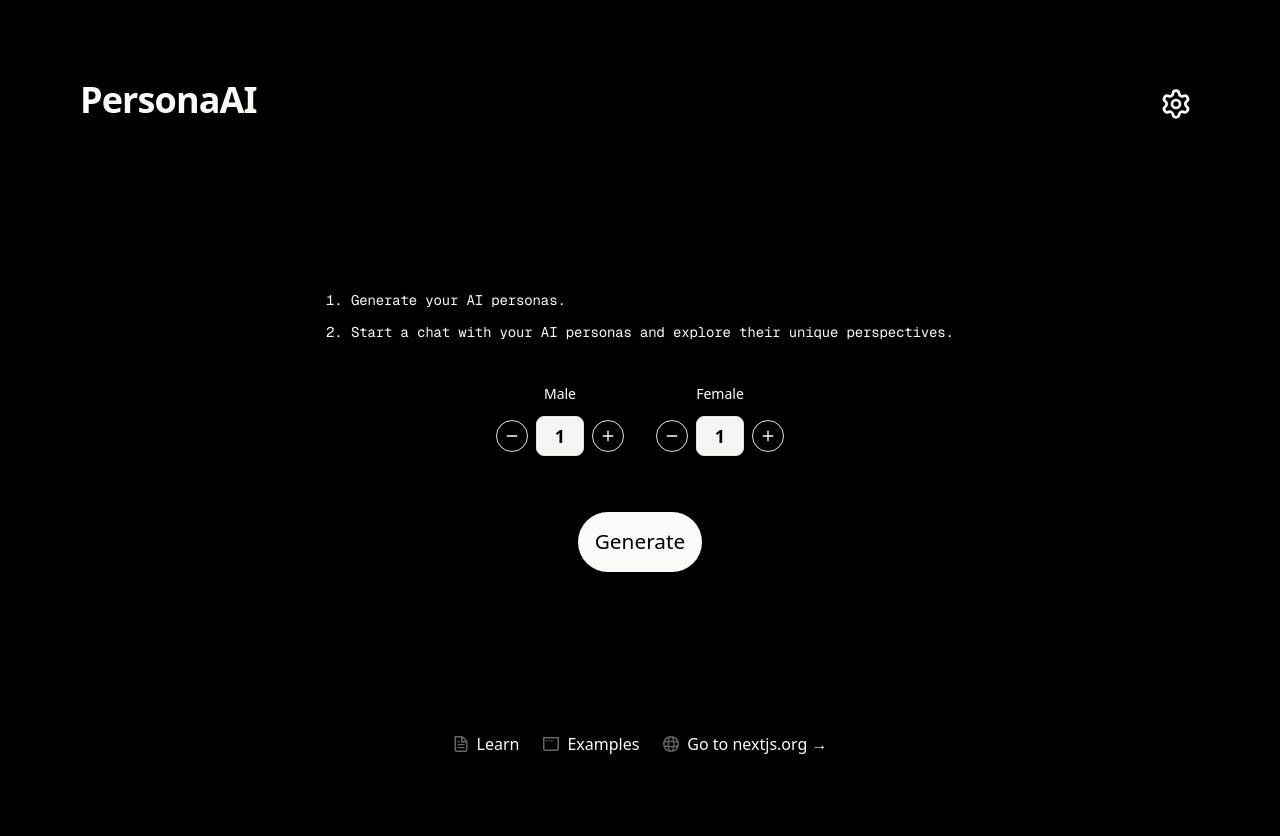
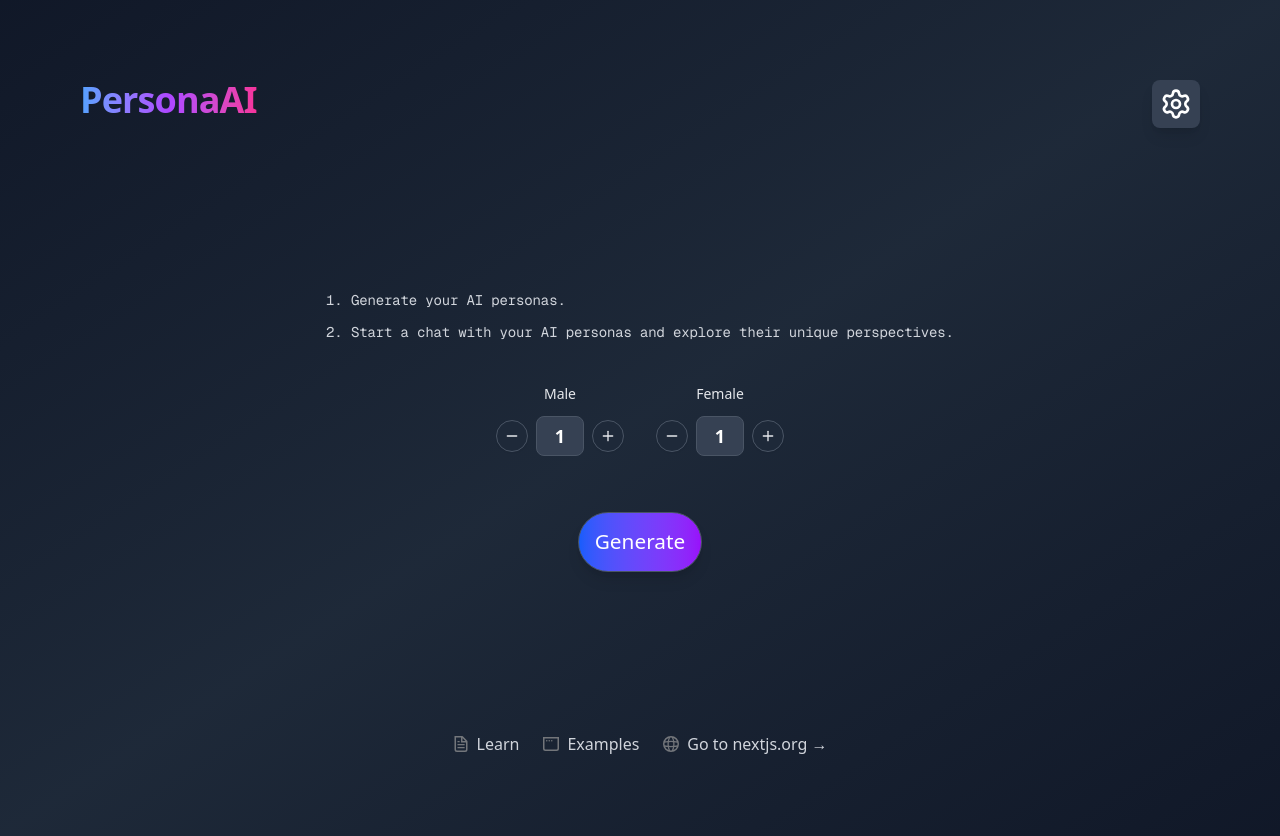
Before and after one commit to MaximVanchev/PersonaAI, a Next.js app: page / in a window 1280 px wide. Built offline with nearby package versions, Linux system fonts and the light colour scheme; no server answers; the database is empty.

Commit message:
style: enhance UI elements for better visibility; update text colors and button styles in Home, GenerateForm, and PersonaListComponent

```diff
--- a/app/page.tsx
+++ b/app/page.tsx
@@ -10,16 +10,21 @@ export default async function Home() {
   const personaList = Array.isArray(personas) ? personas : [];
 
   return (
-    <div className="min-h-screen flex flex-col">
+    <div className="min-h-screen flex flex-col bg-gradient-to-br from-gray-900 via-gray-800 to-gray-900">
       <header className="flex p-8 sm:p-20">
         <div className="text-4xl justify-start font-bold tracking-tight">
-          <Link href="/">PersonaAI</Link>
+          <Link
+            href="/"
+            className="bg-gradient-to-r from-blue-400 via-purple-500 to-pink-500 bg-clip-text text-transparent"
+          >
+            PersonaAI
+          </Link>
         </div>
         <div className="justify-end ml-auto right-0">
           <Link href="/settings">
             <button
               aria-label="Settings"
-              className="p-2 rounded-md hover:bg-black/10 dark:hover:bg-white/10 transition-colors"
+              className="p-2 rounded-md bg-gray-700 hover:bg-gray-600 transition-colors shadow-lg"
             >
               <Settings color="white" size="2rem"></Settings>
             </button>
@@ -37,7 +42,7 @@ export default async function Home() {
       </main>
       <footer className="flex gap-[24px] p-8 sm:p-20 items-center justify-center">
         <a
-          className="flex items-center gap-2 hover:underline hover:underline-offset-4"
+          className="flex items-center gap-2 hover:underline hover:underline-offset-4 text-gray-300 hover:text-white transition-colors"
           href="https://nextjs.org/learn?utm_source=create-next-app&utm_medium=appdir-template-tw&utm_campaign=create-next-app"
           target="_blank"
           rel="noopener noreferrer"
@@ -48,11 +53,12 @@ export default async function Home() {
             alt="File icon"
             width={16}
             height={16}
+            className="filter invert opacity-70"
           />
           Learn
         </a>
         <a
-          className="flex items-center gap-2 hover:underline hover:underline-offset-4"
+          className="flex items-center gap-2 hover:underline hover:underline-offset-4 text-gray-300 hover:text-white transition-colors"
           href="https://vercel.com/templates?framework=next.js&utm_source=create-next-app&utm_medium=appdir-template-tw&utm_campaign=create-next-app"
           target="_blank"
           rel="noopener noreferrer"
@@ -63,11 +69,12 @@ export default async function Home() {
             alt="Window icon"
             width={16}
             height={16}
+            className="filter invert opacity-70"
           />
           Examples
         </a>
         <a
-          className="flex items-center gap-2 hover:underline hover:underline-offset-4"
+          className="flex items-center gap-2 hover:underline hover:underline-offset-4 text-gray-300 hover:text-white transition-colors"
           href="https://nextjs.org?utm_source=create-next-app&utm_medium=appdir-template-tw&utm_campaign=create-next-app"
           target="_blank"
           rel="noopener noreferrer"
@@ -78,6 +85,7 @@ export default async function Home() {
             alt="Globe icon"
             width={16}
             height={16}
+            className="filter invert opacity-70"
           />
           Go to nextjs.org →
         </a>
--- a/components/home/GenerateForm.tsx
+++ b/components/home/GenerateForm.tsx
@@ -42,7 +42,7 @@ export function GenerateForm() {
 
   return (
     <div>
-      <ol className="font-mono list-inside list-decimal text-sm/6 text-center sm:text-left">
+      <ol className="font-mono list-inside list-decimal text-sm/6 text-center sm:text-left text-gray-300">
         <li className="mb-2 tracking-[-.01em]">Generate your AI personas.</li>
         <li className="tracking-[-.01em]">
           Start a chat with your AI personas and explore their unique
@@ -55,20 +55,20 @@ export function GenerateForm() {
       >
         <div className="flex gap-8 items-center justify-center my-10">
           <div className="flex flex-col gap-3 items-center">
-            <Label className="text-sm font-medium text-white">Male</Label>
+            <Label className="text-sm font-medium text-gray-200">Male</Label>
             <div className="flex items-center gap-2">
               <Button
                 type="button"
                 variant="outline"
                 size="icon"
-                className="h-8 w-8 rounded-full"
+                className="h-8 w-8 rounded-full border-gray-600 bg-gray-800 text-gray-200 hover:bg-gray-700 hover:text-white"
                 onClick={() => setMaleCount(Math.max(0, maleCount - 1))}
                 disabled={maleCount <= 0}
               >
                 <Minus className="h-6 w-6" />
               </Button>
-              <div className="w-12 h-10 flex items-center justify-center bg-muted rounded-md border">
-                <span className="text-lg font-semibold text-black">
+              <div className="w-12 h-10 flex items-center justify-center bg-gray-700 rounded-md border border-gray-600">
+                <span className="text-lg font-semibold text-white">
                   {maleCount}
                 </span>
               </div>
@@ -76,7 +76,7 @@ export function GenerateForm() {
                 type="button"
                 variant="outline"
                 size="icon"
-                className="h-8 w-8 rounded-full"
+                className="h-8 w-8 rounded-full border-gray-600 bg-gray-800 text-gray-200 hover:bg-gray-700 hover:text-white"
                 onClick={() => setMaleCount(Math.min(10, maleCount + 1))}
                 disabled={maleCount >= 6}
               >
@@ -85,20 +85,20 @@ export function GenerateForm() {
             </div>
           </div>
           <div className="flex flex-col gap-3 items-center">
-            <Label className="text-sm font-medium text-white">Female</Label>
+            <Label className="text-sm font-medium text-gray-200">Female</Label>
             <div className="flex items-center gap-2">
               <Button
                 type="button"
                 variant="outline"
                 size="icon"
-                className="h-8 w-8 rounded-full"
+                className="h-8 w-8 rounded-full border-gray-600 bg-gray-800 text-gray-200 hover:bg-gray-700 hover:text-white"
                 onClick={() => setFemaleCount(Math.max(0, femaleCount - 1))}
                 disabled={femaleCount <= 0}
               >
                 <Minus className="h-6 w-6" />
               </Button>
-              <div className="w-12 h-10 flex items-center justify-center bg-muted rounded-md border">
-                <span className="text-lg font-semibold text-black">
+              <div className="w-12 h-10 flex items-center justify-center bg-gray-700 rounded-md border border-gray-600">
+                <span className="text-lg font-semibold text-white">
                   {femaleCount}
                 </span>
               </div>
@@ -106,7 +106,7 @@ export function GenerateForm() {
                 type="button"
                 variant="outline"
                 size="icon"
-                className="h-8 w-8 rounded-full"
+                className="h-8 w-8 rounded-full border-gray-600 bg-gray-800 text-gray-200 hover:bg-gray-700 hover:text-white"
                 onClick={() => setFemaleCount(Math.min(10, femaleCount + 1))}
                 disabled={femaleCount >= 6}
               >
@@ -115,7 +115,7 @@ export function GenerateForm() {
             </div>
           </div>
         </div>
-        <div className="rounded-full border border-solid border-transparent transition-colors flex items-center bg-foreground text-background gap-2 hover:bg-[#383838] dark:hover:bg-[#ccc] text-[1.3rem] font-medium h-15 px-4 mx-auto">
+        <div className="rounded-full border border-gray-600 bg-gradient-to-r from-blue-600 to-purple-600 transition-colors flex items-center text-white gap-2 hover:from-blue-700 hover:to-purple-700 text-[1.3rem] font-medium h-15 px-4 mx-auto shadow-lg">
           <button
             type="submit"
             className={
--- a/components/home/PersonaListComponent.tsx
+++ b/components/home/PersonaListComponent.tsx
@@ -16,7 +16,7 @@ export function PersonaListComponent({
 
   return (
     <div className="w-full max-w-md px-4 sm:px-0">
-      <h2 className="text-2xl font-bold mb-8 sm:mb-20 text-center">
+      <h2 className="text-2xl font-bold mb-8 sm:mb-20 text-center text-white">
         Your AI Personas
       </h2>
       <div className="flex flex-col sm:flex-row gap-4 sm:gap-6 items-center justify-center">
```
